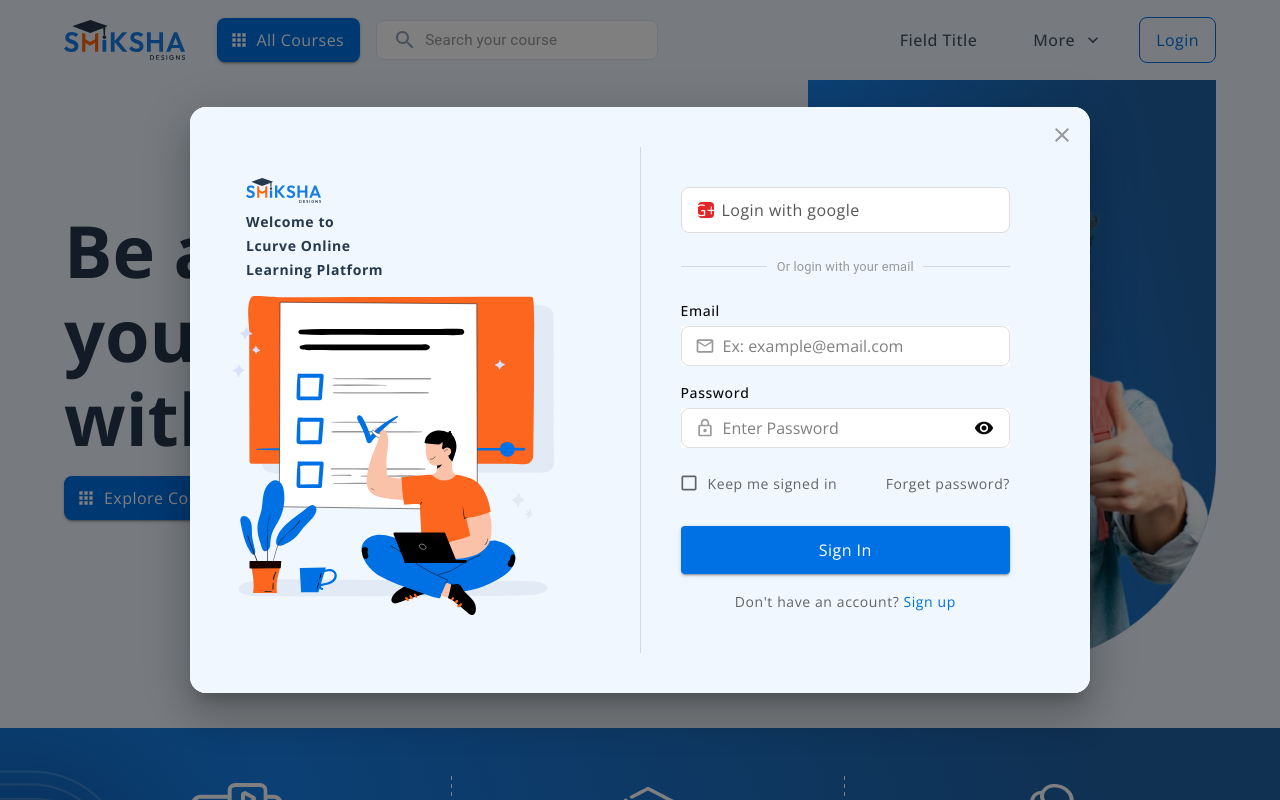
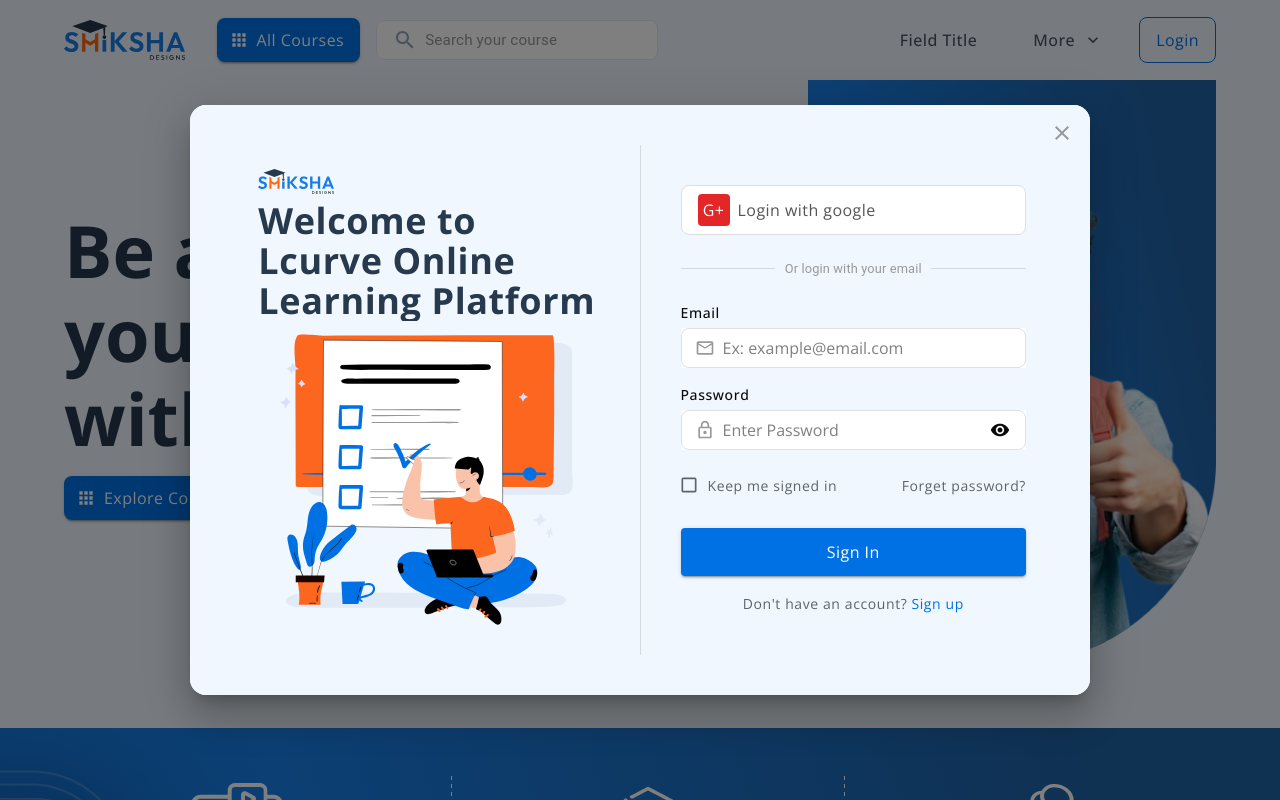
Before and after one commit to Shiksha-design/shiksha-design-front, a React (Vite) app: page / in a window 1280 px wide. Both pictures are taken after a click on the button "Login". Shown: the top 800 px of the page. Built offline with nearby package versions, Linux system fonts and the light colour scheme; grey boxes are pictures that could not be loaded.

Commit message:
minor change

```diff
--- a/src/Components/Auth/LoginModal.jsx
+++ b/src/Components/Auth/LoginModal.jsx
@@ -107,7 +107,8 @@ const LoginModal = ({ open, onClose }) => {
             <Box sx={{
                 display: 'flex', minHeight: 500,
                 bgcolor: colors.mainBg,
-                p: 5,
+                py: 5,
+                px: 3,
 
 
             }}>
@@ -117,15 +118,16 @@ const LoginModal = ({ open, onClose }) => {
                     display: { xs: 'none', md: 'flex' },
                     flexDirection: 'column',
                     justifyContent: 'center',
+                    alignItems: 'center',
                 }}>
-                    <Box sx={{ ml: 2 }}>
+                    <Box >
 
                         <Box>
 
                             <img src={mainLogo} alt="Smiksha Designs" style={{ height: '25px' }} />
                         </Box>
 
-                        <Typography variant="h6" fontWeight="bold" sx={{ mb: 1, color: '#26394D', lineHeight: '24px' }}>
+                        <Typography variant="h6" sx={{ mb: 1, fontSize: "36px", color: '#26394D', lineHeight: '40px', fontWeight: '700' }}>
                             Welcome to<br />Lcurve Online<br />Learning Platform
                         </Typography>
                     </Box>
@@ -133,7 +135,7 @@ const LoginModal = ({ open, onClose }) => {
                         component="img"
                         src={leftLogin}
                         alt="Illustration"
-                        sx={{ maxWidth: '80%', height: 'auto' }}
+                        sx={{ maxWidth: '70%', height: 'auto' }}
                     />
                 </Box>
                 <Divider orientation="vertical" flexItem sx={{
@@ -152,7 +154,7 @@ const LoginModal = ({ open, onClose }) => {
                             size='small'
                             sx={{ mb: 3, textTransform: 'none', color: '#555', borderColor: '#ddd', py: 1, bgcolor: '#fff', display: 'flex', alignItems: 'center', justifyContent: 'flex-start' }}
                         >
-                            <Box sx={{ backgroundColor: "#E32729", borderRadius: 1, p: 1, height: 15, width: 15, color: '#fff', alignItems: 'center', display: 'flex', justifyContent: 'center', mr: 1 }}>G+</Box>
+                            <Box sx={{ backgroundColor: "#E32729", borderRadius: 1, p: 2, height: 20, width: 20, color: '#fff', alignItems: 'center', display: 'flex', justifyContent: 'center', mr: 1 }}>G+</Box>
                             {isRegister ? 'Signup with google' : 'Login with google'}
                         </Button>
 
```
